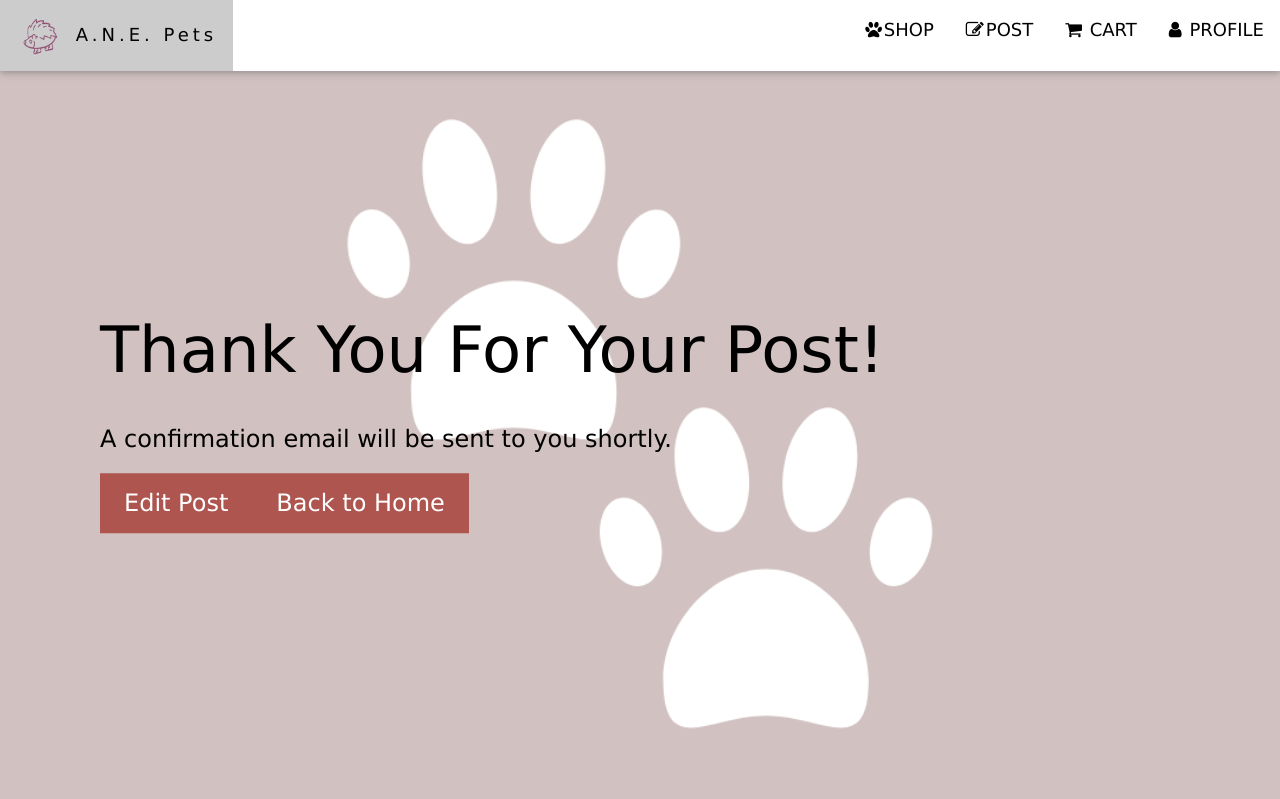
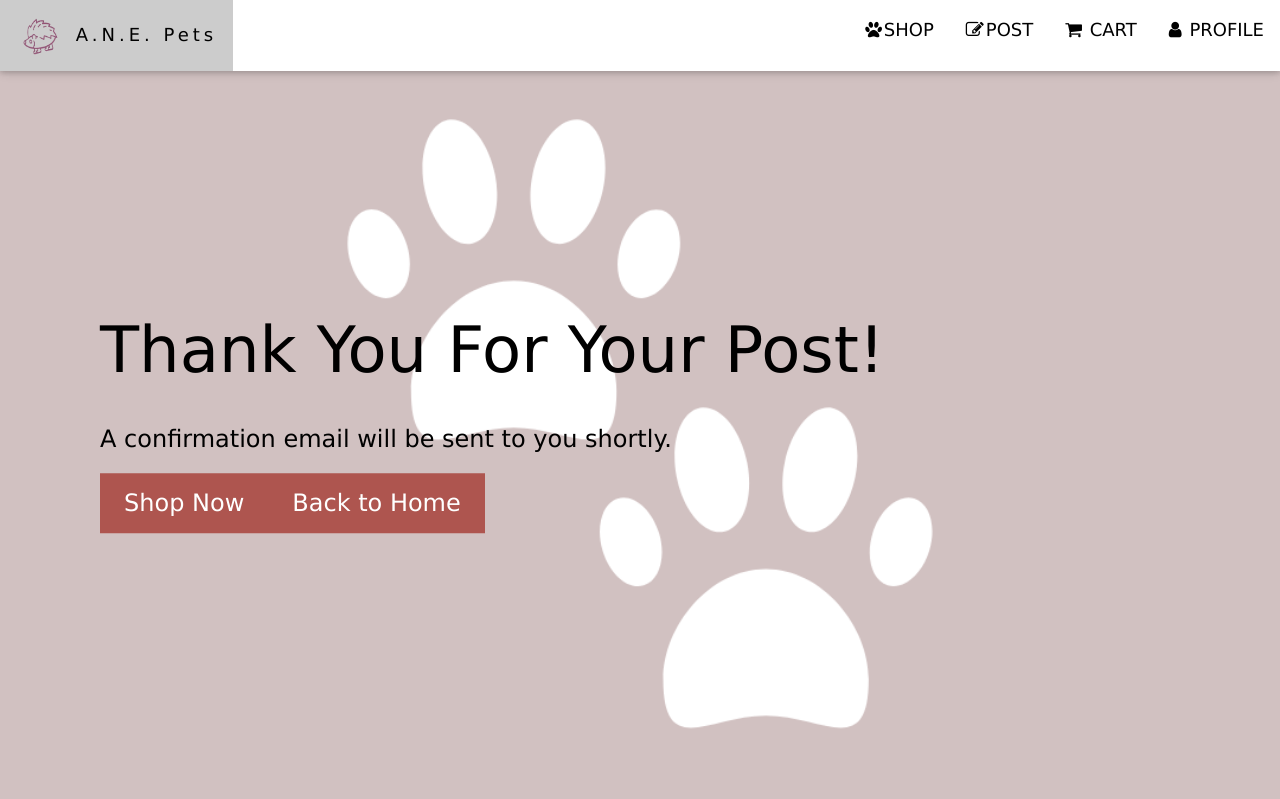
Before and after one commit to Nick-Talton/cs4750, a Flask app: template app/templates/postconfirmation.html in a window 1280 px wide. Shown: the top 799 px of the page. Run offline with Flask 2, Linux system fonts and the light colour scheme; the template is opened without the code that fills it: most values are stand-ins (such as "Sample title", 1, 10 or a date in 2020).

Commit message:
change post confirmation to show shop now instead of edit

```diff
--- a/app/templates/postconfirmation.html
+++ b/app/templates/postconfirmation.html
@@ -33,7 +33,7 @@
             <span class="w3-xxlarge w3-hide-large w3-hide-medium">A confirmation email will be sent to you shortly.</span><br>
             <span class="w3-xlarge">A confirmation email will be sent to you shortly.</span>
             <div style="display:flex; flex-direction:row;">
-                <p><a href="/post/create" style="padding:50px;"class="w3-button w3-red w3-padding-large w3-xlarge w3-margin-top  w3-hover-opacity-off">Edit Post</a></p>
+                <p><a href="/shop" style="padding:50px;"class="w3-button w3-red w3-padding-large w3-xlarge w3-margin-top  w3-hover-opacity-off">Shop Now</a></p>
                 <p><a href="/" class="w3-button w3-red w3-padding-large w3-xlarge w3-margin-top  w3-hover-opacity-off">Back to Home</a></p>
             </div>
         </div>
```
